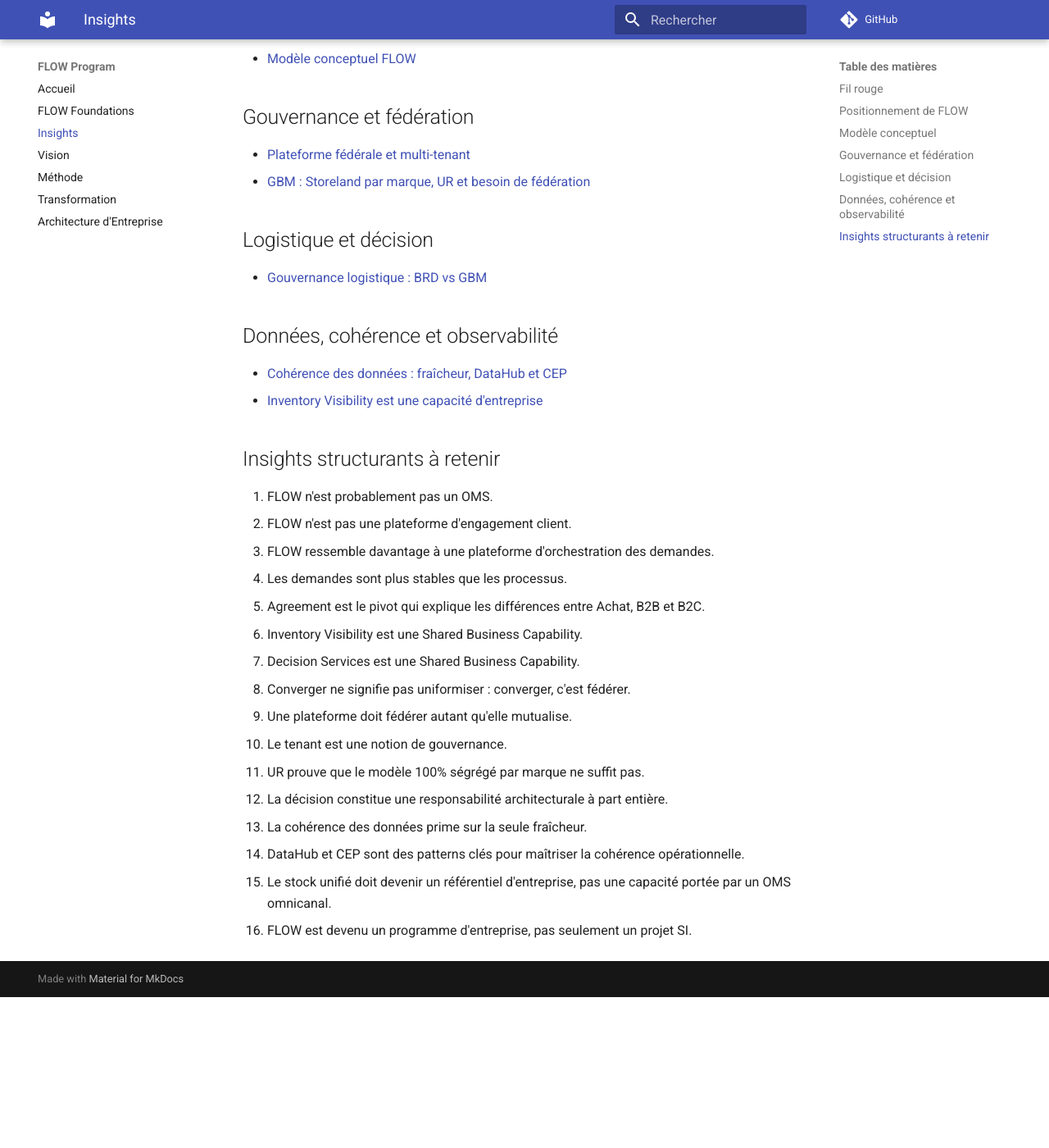
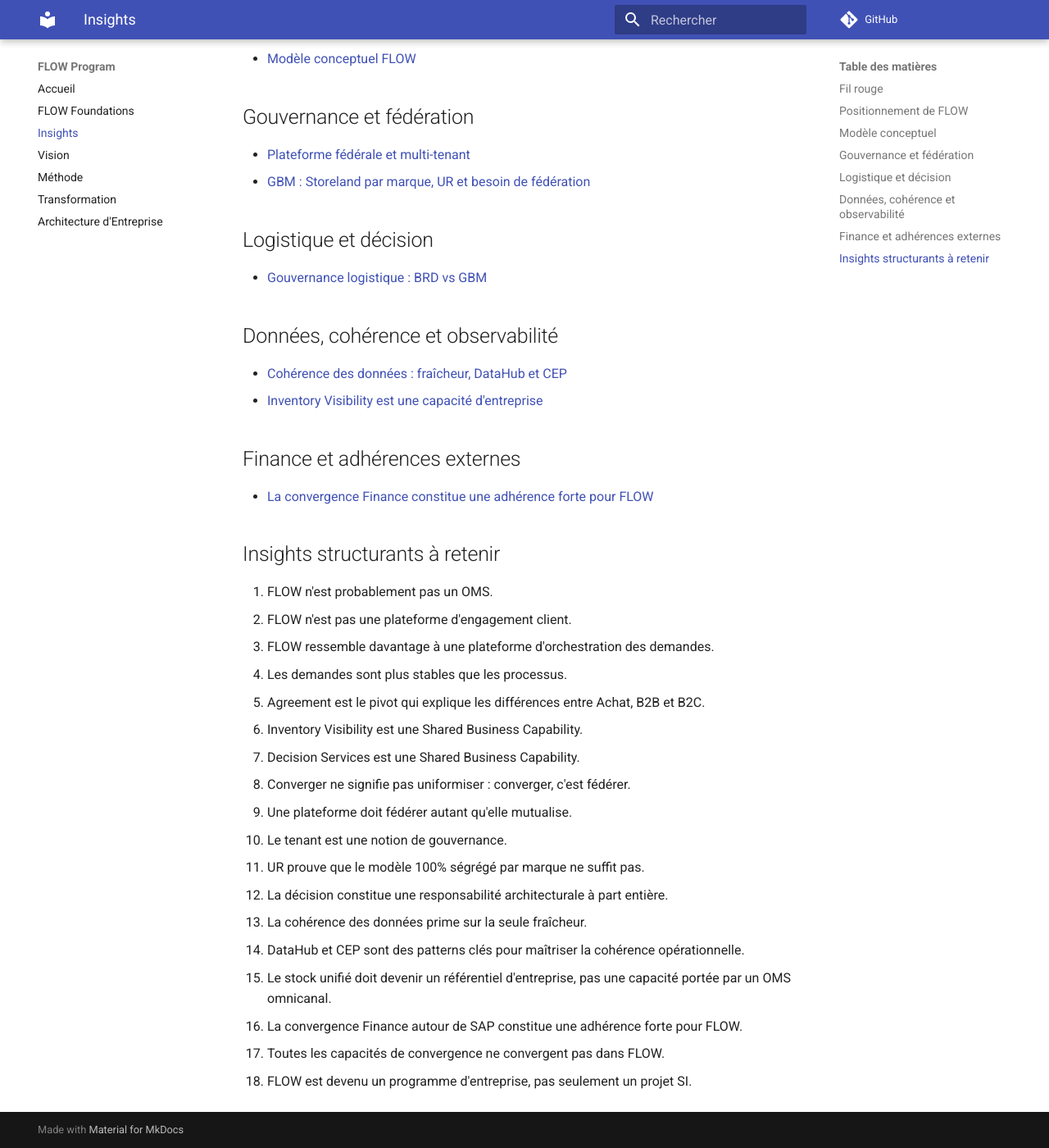
Before and after one commit to laurent-sintes/FLOW-Program, an MkDocs documentation site: the page built from docs/insights/index.md, in a window 1280 px wide and 1400 px high, scrolled down 731 px. Shown: the whole window at 82% size. Built offline with MkDocs 1.6.1 and Material for MkDocs 9.7.7, drawn with Linux system fonts in a browser that asks for light colours; comment, search, counter and statistics services are not loaded; before the commit the page ends 1947 px from its top, so only the background shows below that.

Commit message:
Reference finance convergence insight

```diff
--- a/docs/insights/index.md
+++ b/docs/insights/index.md
@@ -35,6 +35,10 @@ Elle sert de mémoire vivante du programme : chaque page capture un raisonnement
 - [Cohérence des données : fraîcheur, DataHub et CEP](coherence-donnees-fraicheur-datahub-cep.md)
 - [Inventory Visibility est une capacité d'entreprise](inventory-visibility-capacite-d-entreprise.md)
 
+## Finance et adhérences externes
+
+- [La convergence Finance constitue une adhérence forte pour FLOW](convergence-finance-adherence-flow.md)
+
 ## Insights structurants à retenir
 
 1. FLOW n'est probablement pas un OMS.
@@ -52,4 +56,6 @@ Elle sert de mémoire vivante du programme : chaque page capture un raisonnement
 13. La cohérence des données prime sur la seule fraîcheur.
 14. DataHub et CEP sont des patterns clés pour maîtriser la cohérence opérationnelle.
 15. Le stock unifié doit devenir un référentiel d'entreprise, pas une capacité portée par un OMS omnicanal.
-16. FLOW est devenu un programme d'entreprise, pas seulement un projet SI.
+16. La convergence Finance autour de SAP constitue une adhérence forte pour FLOW.
+17. Toutes les capacités de convergence ne convergent pas dans FLOW.
+18. FLOW est devenu un programme d'entreprise, pas seulement un projet SI.
```
